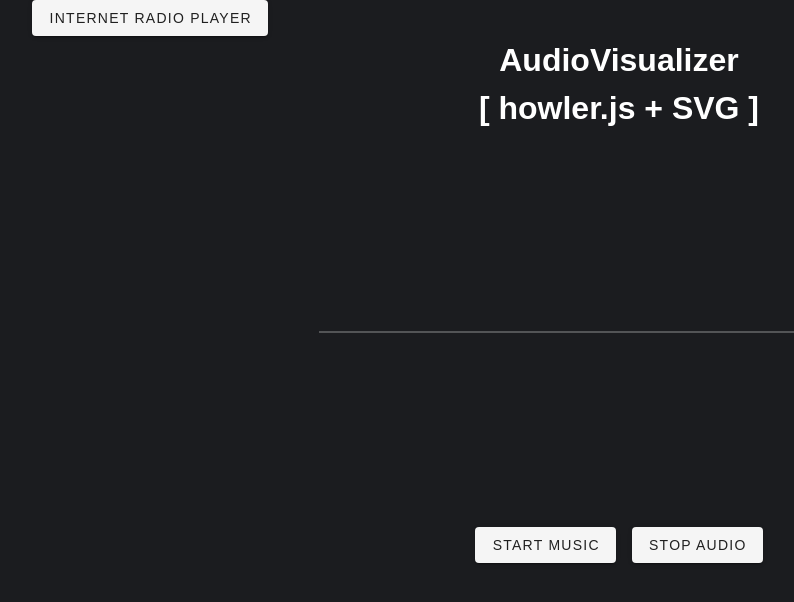
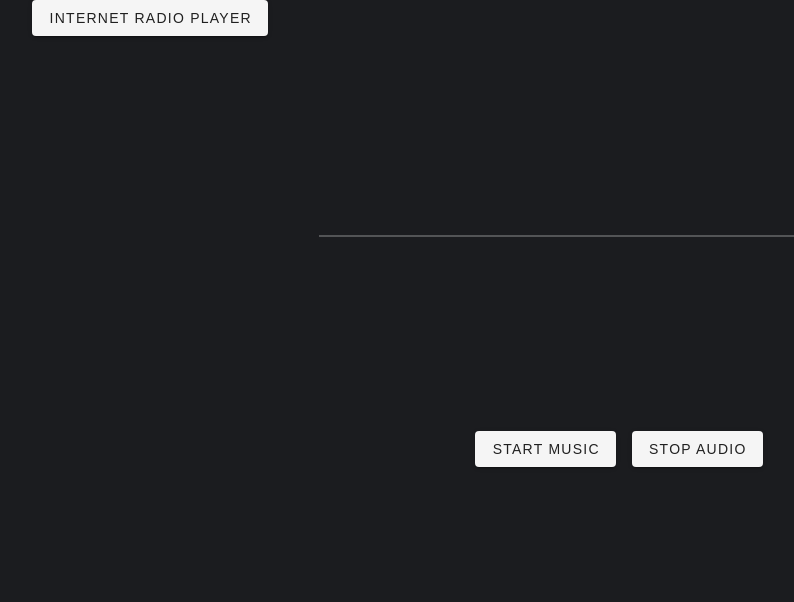
Before and after one commit to tutaru99/Internet-Radio-Player-Vue, a Vue app: page /MusicPlayer in a window 1280 px wide. Shown: the top 602 px of the page, without its empty margins (21-815 px from the left). Built offline with nearby package versions, Linux system fonts and the light colour scheme; a web font is replaced by a local one.

Commit message:
drawing local songs visualizer - working - no la

```diff
--- a/src/components/LocalSongs.vue
+++ b/src/components/LocalSongs.vue
@@ -3,10 +3,6 @@
     <v-col cols="12">
       <v-row align="center" justify="center" class="d-flex">
         <div class="p-view">
-          <h1 class="text-center">
-            AudioVisualizer<br />
-            [ howler.js + SVG ]
-          </h1>
           <div class="p-view__box" id="js-view">
             <svg
               ref="jssvg"
@@ -116,18 +112,18 @@ export default {
       // Set 0 to 1. Drawing becomes smoother when it is closer to 0
       this.analyser.smoothingTimeConstant = 0.1;
       // FFT size
-      this.analyser.fftSize = 512;
+      this.analyser.fftSize = 1024;
       // Store the waveform data in the frequency domain in an array of arguments
       this.analyser.getByteFrequencyData(this.frequency);
-      // Draw every frame
-      this.drawTimer = window.requestAnimationFrame(
-        this.drawAudioVisualizer.bind(this)
-      );
-      //  console.log(this.frequency);
+      // draw svg with frquency data
       const barWidth =
         (document.getElementById("js-svg").width.baseVal.value * 1.5) /
         this.analyser.frequencyBinCount;
       this.drawSvgPath(barWidth);
+
+      console.log(this.frequency);
+
+      // Draw every frame
       this.drawTimer = window.requestAnimationFrame(
         this.drawAudioVisualizer.bind(this)
       );
```
